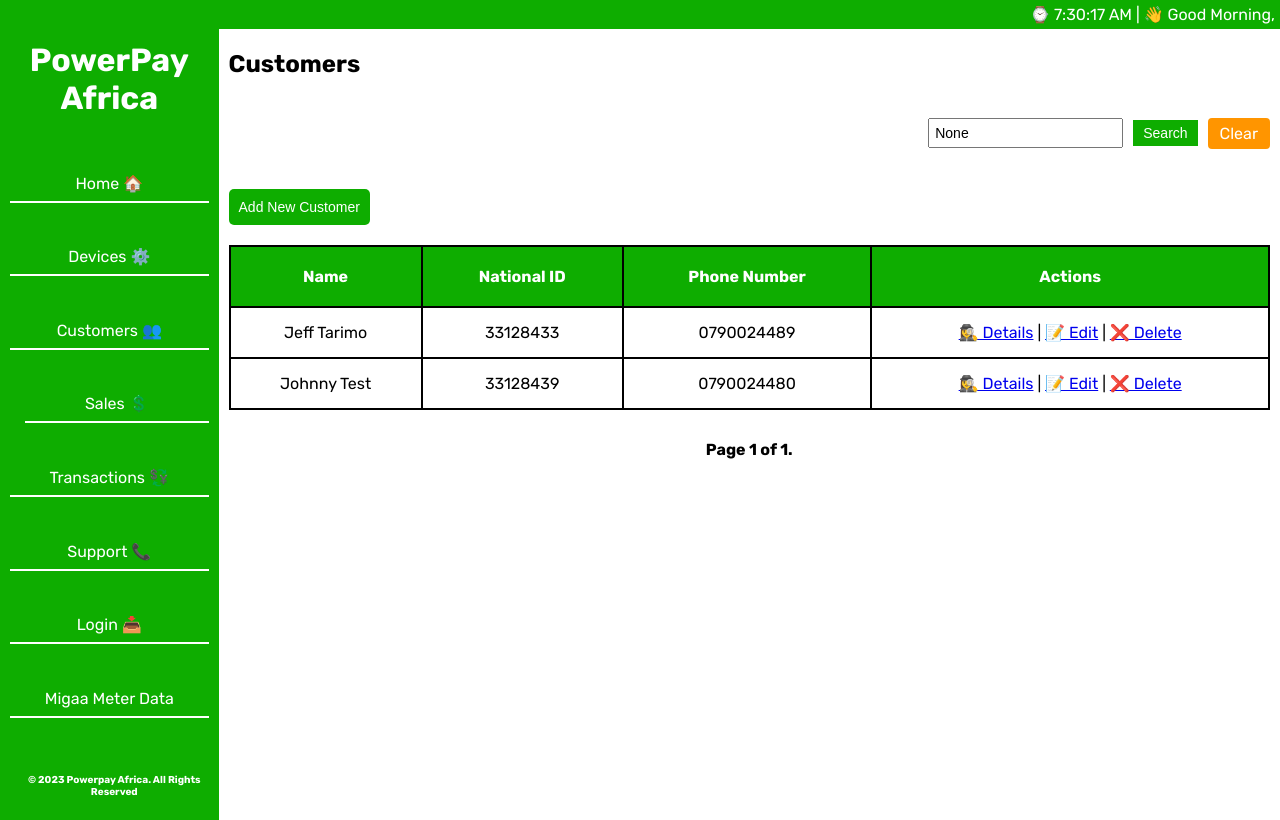
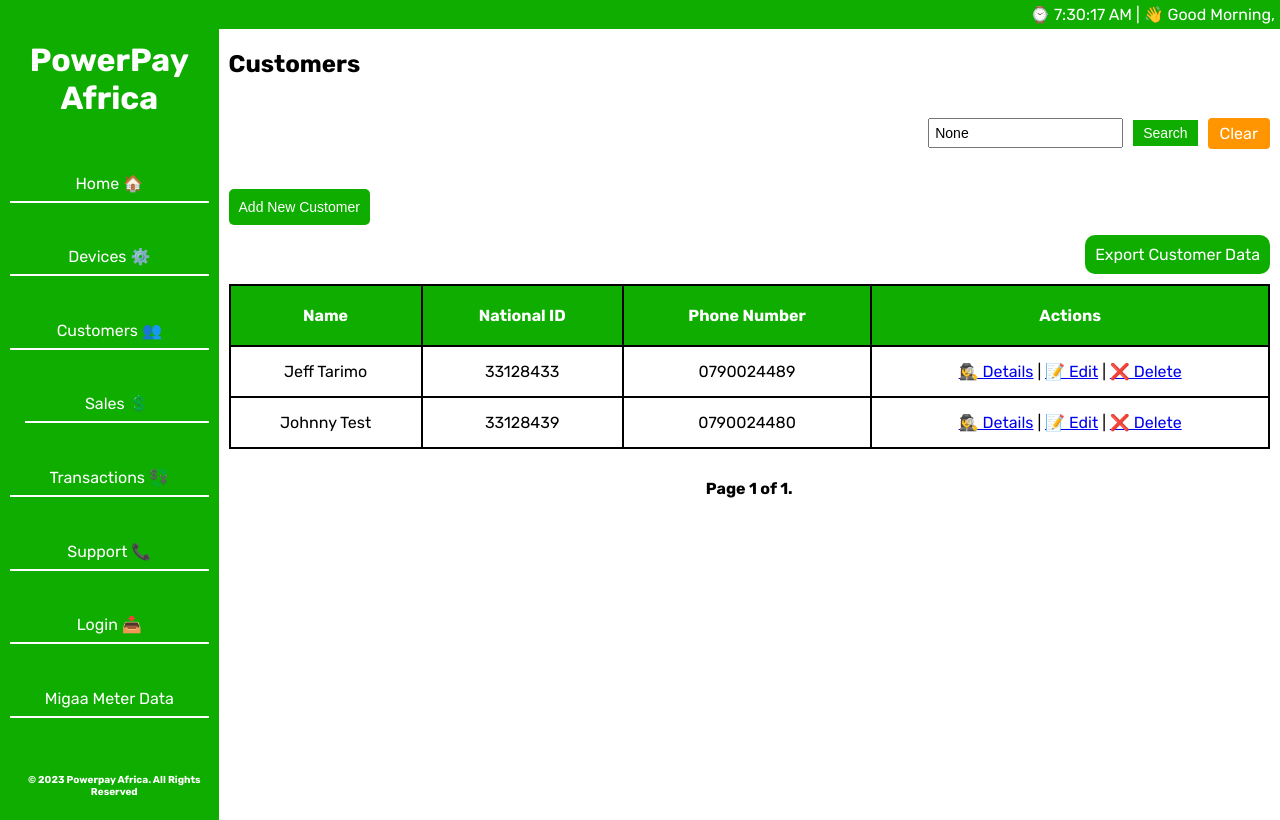
Before and after one commit to powerpayke/djangoPowerpayPaygo, a Django app: page /customer_sales/ in a window 1280 px wide. Run offline with Django 5.2, Linux system fonts and the light colour scheme; data comes from the database, SQL or seed files in the repository; some libraries are stand-ins or nearby versions.

Commit message:
Added download functionality for sales and customers

```diff
--- a/customer_sales/templates/customer_sales/customers_list.html
+++ b/customer_sales/templates/customer_sales/customers_list.html
@@ -17,6 +17,9 @@
         <!-- <input type="hidden" name="all_devices" value="{{ device_list|join:',' }}"> -->
         <button type="submit" class="device_data_btn">Add New Customer</button>
     </form>
+    </div>
+    <div style="margin-bottom:20px; float:right;">
+        <a href="{% url 'export_customers' %}" class="add-device-btn">Export Customer Data</a>
     </div>
     <table class="table">
         <thead>
@@ -60,4 +63,17 @@
         </span>
     </div>
 </div>
+<style>
+    .add-device-btn {
+        text-decoration: none;
+        padding: 10px;
+        border-radius: 10px;
+        background-color: #0ead00;
+        color: #fff;
+        text-align: center;
+    }
+    .add-device-btn:hover {
+        background-color: #e68a00;
+    }
+</style>
 {% endblock %}
--- a/customer_sales/urls.py
+++ b/customer_sales/urls.py
@@ -14,5 +14,7 @@
     path('sales/<int:pk>/edit/', views.sale_edit, name='sale_edit'),
     path('sales/<int:pk>/delete/', views.sale_delete, name='sale_delete'),
     path('paygo_sales/', views.paygo_sales, name='paygo_sales'),
-    path('paygo_sales_non_metered/', views.paygo_sales_non_metered, name='paygo_sales_non_metered')
+    path('paygo_sales_non_metered/', views.paygo_sales_non_metered, name='paygo_sales_non_metered'),
+    path('export/customers/', views.export_customer_data, name='export_customers'),
+    path('export/sales/', views.export_sales_data, name='export_sales'),
 ]
--- a/customer_sales/views.py
+++ b/customer_sales/views.py
@@ -6,8 +6,8 @@
 from datetime import timedelta
 import requests
 from requests.auth import HTTPBasicAuth
-import json
-from operator import itemgetter
+import pandas as pd
+from django.http import HttpResponse
 
 # Constants
 BASE_URL = "https://appliapay.com/"
@@ -226,3 +226,47 @@
         'query': query,
     }
     return render(request, 'customer_sales/paygo_sales_non_metered.html', context)
+
+###############################DOWNLOAD CUSTOMER DATA#######################################################
+def export_customer_data(request):
+    customers = Customer.objects.all().values()
+    df = pd.DataFrame(customers)
+    # Convert any datetime columns to timezone-unaware
+    for column in df.columns:
+        if pd.api.types.is_datetime64_any_dtype(df[column]):
+            df[column] = df[column].dt.tz_convert(None)  # Remove timezone information
+    # Create the filename
+    fileName = "customer_data.xlsx"
+
+    # Create a HttpResponse with content_type as ms-excel
+    response = HttpResponse(content_type='application/vnd.ms-excel')
+
+    # Specify the file name using f-string
+    response['Content-Disposition'] = f'attachment; filename="{fileName}"'
+
+    # Use pandas to save the dataframe as an excel file in the response
+    df.to_excel(response, index=False, engine='openpyxl')
+
+    return response
+
+###############################DOWNLOAD SALES DATA#######################################################
+def export_sales_data(request):
+    sales = Sale.objects.all().values()
+    df = pd.DataFrame(sales)
+    # Convert any datetime columns to timezone-unaware
+    for column in df.columns:
+        if pd.api.types.is_datetime64_any_dtype(df[column]):
+            df[column] = df[column].dt.tz_convert(None)  # Remove timezone information
+    # Create the filename
+    fileName = "sales_data.xlsx"
+
+    # Create a HttpResponse with content_type as ms-excel
+    response = HttpResponse(content_type='application/vnd.ms-excel')
+
+    # Specify the file name using f-string
+    response['Content-Disposition'] = f'attachment; filename="{fileName}"'
+
+    # Use pandas to save the dataframe as an excel file in the response
+    df.to_excel(response, index=False, engine='openpyxl')
+
+    return response
```
Also changed, not shown: customer_sales/templates/customer_sales/sales_list.html (+16 -0 lines).
